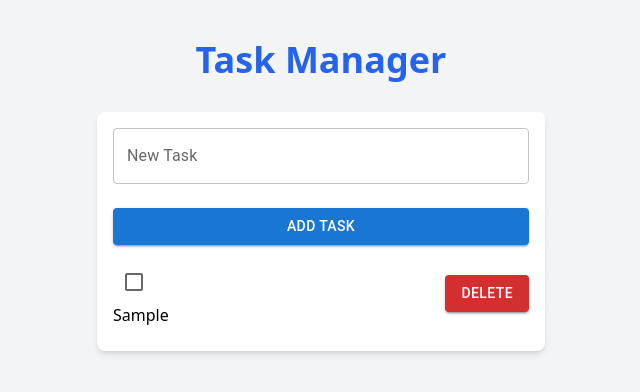
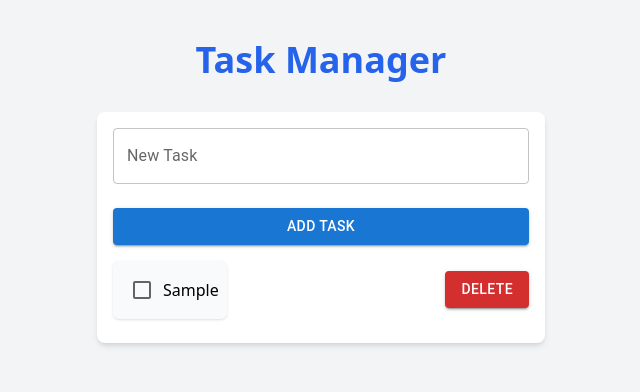
Before and after one commit to YatharthZinzuwadia/task-manager, a React (Create React App) app: page / in a window 1280 px wide. Both pictures are taken after typing "Sample" into the empty fields and a click on the button "ADD TASK". Shown: the top 392 px of the page, without its empty margins (319-959 px from the left). Built offline with nearby package versions, Linux system fonts and the light colour scheme.

Commit message:
corrected tailwind css classes in taskItem

```diff
--- a/src/components/TaskItem.tsx
+++ b/src/components/TaskItem.tsx
@@ -14,8 +14,8 @@ const TaskItem: React.FC<TaskItemProps> = ({
   deleteTask,
 }) => {
   return (
-    <div className="flex justify-between items-center mb-2">
-      <div>
+    <div className="flex justify-between items-center mb-2 ">
+      <div className="flex items-center justify-between p-2 bg-gray-50 rounded-md shadow">
         <Checkbox
           checked={task.completed}
           onChange={() => toggleComplete(task.id)}
@@ -23,6 +23,7 @@ const TaskItem: React.FC<TaskItemProps> = ({
         <p>{task.text}</p>
       </div>
       <Button
+        className="ml-4 text-red-500 hover:text-red-200 transition"
         variant="contained"
         color="error"
         onClick={() => deleteTask(task.id)}
```
